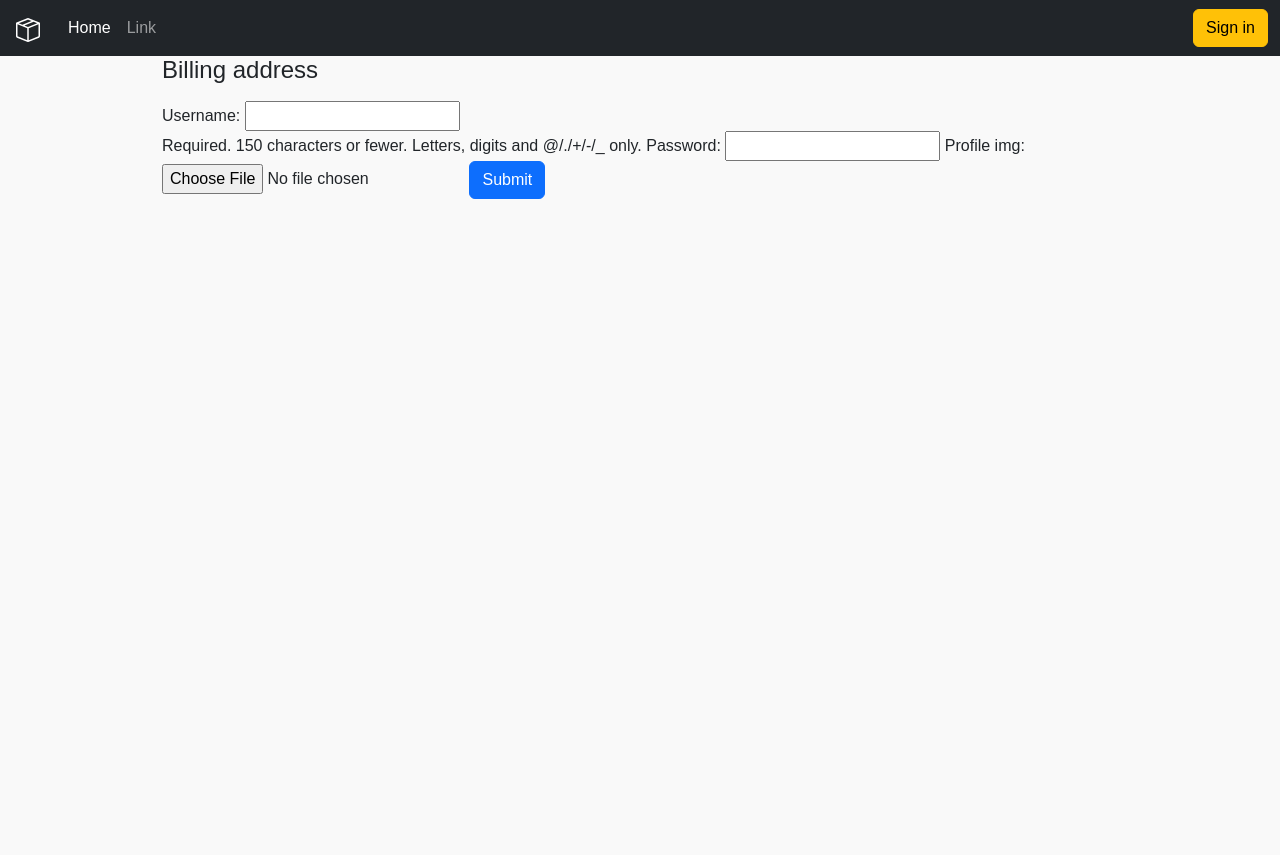
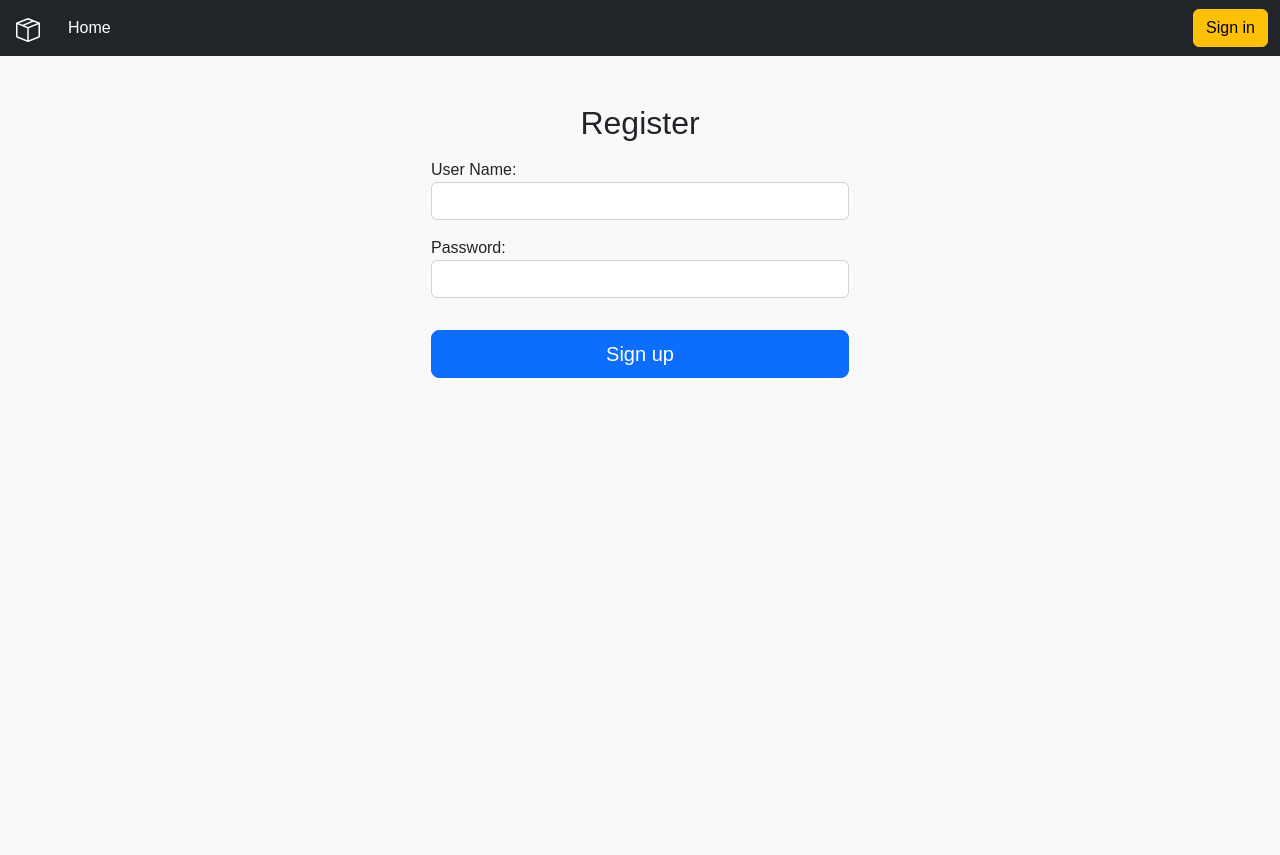
Before and after one commit to simonangel-fong/Django-Project, a Django app: page /user/register/ in a window 1280 px wide. Shown: the top 855 px of the page. Run offline with Django 4.2, Linux system fonts and the light colour scheme.

Commit message:
User login, logout, register

```diff
--- a/TalentPoolPro/urls.py
+++ b/TalentPoolPro/urls.py
@@ -18,8 +18,16 @@ from django.contrib import admin
 from django.urls import path, include
 from TalentPoolWeb import views
 
+from TalentPoolPro import settings
+from django.conf.urls.static import static
+
 urlpatterns = [
     path('', view=views.home, name="home"),
     path('user/', include("TalentPoolWeb.urls", namespace="user")),
     path('admin/', admin.site.urls),
 ]
+
+if settings.DEBUG == True:
+    urlpatterns += static(
+        settings.MEDIA_URL,
+        document_root=settings.MEDIA_ROOT)
--- a/TalentPoolWeb/admin.py
+++ b/TalentPoolWeb/admin.py
@@ -1,6 +1,3 @@
 from django.contrib import admin
-from .models import UserProfile
-
 
 # Register your models here.
-admin.site.register(UserProfile)
--- a/TalentPoolWeb/forms.py
+++ b/TalentPoolWeb/forms.py
@@ -1,13 +1,17 @@
-from django.forms import ModelForm
-from .models import UserProfile
+from django import forms
 from django.contrib.auth.models import User
+from django.utils.translation import gettext_lazy as _
 
-class UserForm(ModelForm):
+
+class UserForm(forms.ModelForm):
     class Meta:
         model = User
-        fields = ("username","password",)
-
-class ProfileForm(ModelForm):
-    class Meta:
-        model = UserProfile
-        fields = ("profile_img",)
+        fields = ("username", "password",)
+        labels = {
+            "username": _("User Name"),
+            "password": _("Password"),
+        }
+        widgets = {
+            "username": forms.TextInput(attrs={"max-length": 150, "class": "form-control"}),
+            "password": forms.PasswordInput(attrs={"max-length": 150, "class": "form-control"}),
+        }
--- a/TalentPoolWeb/models.py
+++ /dev/null
@@ -1,30 +0,0 @@
-from django.db import models
-from django.contrib.auth.models import User
-
-
-class UserProfile(models.Model):
-    user = models.OneToOneField(
-        User,
-        on_delete=models.CASCADE
-    )
-    tel = models.CharField(
-        max_length=20,
-        blank=True
-    )
-    profile_img = models.ImageField(
-        upload_to="profile_img",
-        blank=True
-    )
-
-    def __str__(self):
-        return self.user.username
-
-
-# class OrganizationUser(models.Model):
-#     user = models.OneToOneField(
-#         User,
-#         on_delete=models.CASCADE
-#     )
-#     organ_name = models.CharField(
-#         max_length=150
-#     )
--- a/TalentPoolWeb/templates/TalentPoolWeb/register.html
+++ b/TalentPoolWeb/templates/TalentPoolWeb/register.html
@@ -1,10 +1,23 @@
 {% extends "layout/base.html" %} {% block main %}
-<div class="container" style="max-width: 980px">
-  <h4 class="mb-3">Billing address</h4>
-  <form method="post" enctype="multipart/form-data">
-    {% csrf_token %} {{userForm}} {{profileForm}}
-    <button class="btn btn-primary" type="submit">Submit</button>
-  </form>
+<div class="container p-5" style="max-width: 980px">
+  <h2 class="mb-3 text-center">{{heading}}</h2>
+  <div class="container col-6">
+    <form id="signup" method="post">
+      {% csrf_token %}
+      <div class="text-danger">{{error_message}}</div>
+      <div class="row my-3">
+        <div class="col-12">{{userForm.username.label_tag }}</div>
+        <div class="col-12">{{userForm.username}}</div>
+      </div>
+      <div class="row my-3">
+        <div class="col-12">{{userForm.password.label_tag }}</div>
+        <div class="col-12">{{userForm.password}}</div>
+      </div>
+      <button class="w-100 btn btn-lg btn-primary my-3" type="submit">
+        Sign up
+      </button>
+    </form>
+  </div>
 </div>
 
 {% endblock %}
--- a/TalentPoolWeb/templates/layout/navbar.html
+++ b/TalentPoolWeb/templates/layout/navbar.html
@@ -32,37 +32,50 @@
             >Home</a
           >
         </li>
-        <li class="nav-item">
-          <a class="nav-link" href="#">Link</a>
-        </li>
       </ul>
+      <div class="nav-item">
         {% if not user.is_authenticated %}
-      <a class="btn btn-warning" href="{% url 'user:login' %}">Sign in</a>
+        <a class="btn btn-warning" href="{% url 'web:login' %}">Sign in</a>
         {% else %}
         <div class="dropdown">
           <a
             href="#"
-          class="d-block link-dark text-decoration-none dropdown-toggle"
+            class="d-block text-decoration-none dropdown-toggle"
             data-bs-toggle="dropdown"
             aria-expanded="false"
           >
-          <img
-            src="https://github.com/mdo.png"
-            alt="mdo"
-            width="32"
-            height="32"
-            class="rounded-circle"
+            <svg
+              xmlns="http://www.w3.org/2000/svg"
+              width="20"
+              height="20"
+              fill="currentColor"
+              class="bi bi-person-circle"
+              viewBox="0 0 16 16"
+            >
+              <path d="M11 6a3 3 0 1 1-6 0 3 3 0 0 1 6 0z" />
+              <path
+                fill-rule="evenodd"
+                d="M0 8a8 8 0 1 1 16 0A8 8 0 0 1 0 8zm8-7a7 7 0 0 0-5.468 11.37C3.242 11.226 4.805 10 8 10s4.757 1.225 5.468 2.37A7 7 0 0 0 8 1z"
               />
+            </svg>
           </a>
           <ul class="dropdown-menu dropdown-menu-end text-small">
-          <!-- <li><a class="dropdown-item" href="#">New project...</a></li> -->
+            <li>
+              <div class="dropdown-item">
+                <span class="fw-bold">User: </span>
+                {{user.username}}
+              </div>
+            </li>
             <li><hr class="dropdown-divider" /></li>
             <li>
-            <a class="dropdown-item" href="{% url 'user:logout' %}">Sign-out</a>
+              <a class="dropdown-item" href="{% url 'user:logout' %}"
+                >Sign-out</a
+              >
             </li>
           </ul>
         </div>
         {% endif %}
       </div>
     </div>
+  </div>
 </nav>
--- a/TalentPoolWeb/views.py
+++ b/TalentPoolWeb/views.py
@@ -1,26 +1,22 @@
 from django.shortcuts import render, redirect
 from django.contrib.auth import authenticate, login, logout
-# from TalentPoolWeb.models import UserProfile
-from TalentPoolWeb.forms import ProfileForm, UserForm
+from TalentPoolWeb.forms import UserForm
 
 
 def home(request):
     ''' Home page '''
-    template = "TalentPoolWeb/index.html"
     context = {
         "title": "Home",
         "heading": "Talent Pool",
     }
+    template = "TalentPoolWeb/index.html"
     return render(request, template, context)
 
 
 def user_login(request):
     ''' User login page '''
-    template = "TalentPoolWeb/login.html"
-    context = {
-        "title": "Login",
-        "heading": "Login"
-    }
+
+    context = {}
     if request.method == "POST":
         username = request.POST["username"]
         password = request.POST["password"]
@@ -31,6 +27,9 @@ def user_login(request):
             return redirect("home")
         else:
             context["error_message"] = "User Name or Password is invalid."
+    context["title"] = "Login"
+    context["heading"] = "Login"
+    template = "TalentPoolWeb/login.html"
 
     return render(request, template, context)
 
@@ -44,33 +43,21 @@ def user_logout(request):
 
 def register(request):
     ''' Register page '''
-
-    userForm = UserForm()
-    profileForm = ProfileForm()
-
+    context = {}
     if request.method == "POST":
         userForm = UserForm(data=request.POST)
-        profileForm = ProfileForm(data=request.POST)
 
-        if userForm.is_valid() and profileForm.is_valid():
+        if userForm.is_valid():
             print("form valid")
             newUser = userForm.save(commit=False)
             newUser.set_password(newUser.password)
             newUser.save()
-
-            newProfile = profileForm.save(commit=False)
-            newProfile = newUser
-            if "profile_img" in request.FILES:
-                newProfile.profile_img = request.FILES["profile_img"]
-            newProfile.save()
             return redirect("web:login")
-
+        else:
+            context["error_message"] = userForm.errors.as_text
+    context["title"] = "Register"
+    context["heading"] = "Register"
+    context["userForm"] = UserForm()
     template = "TalentPoolWeb/register.html"
-    context = {
-        "title": "Register",
-        "heading": "Register",
-        "userForm": userForm,
-        "profileForm": profileForm
-    }
 
     return render(request, template, context)
--- a/static/css/style.css
+++ b/static/css/style.css
@@ -1,6 +1,5 @@
 body {
   font-family: Arial, Helvetica, sans-serif;
-
 }
 
 #jumbotron {
@@ -11,3 +10,8 @@ main {
   background-color: #f9f9f9;
   min-height: 100vh;
 }
+
+.signup {
+  max-width: 330px;
+  padding: 15px;
+}
```
Also changed, not shown: TalentPoolWeb/templates/TalentPoolWeb/login.html (+5 -6 lines), README.md, TalentPoolWeb/migrations/0003_delete_userprofile.py (added), db.sqlite3, media/profile_img/屏幕截图_2023-07-20_075339.png (deleted). Lines whose indentation alone changed are shown as unchanged.
